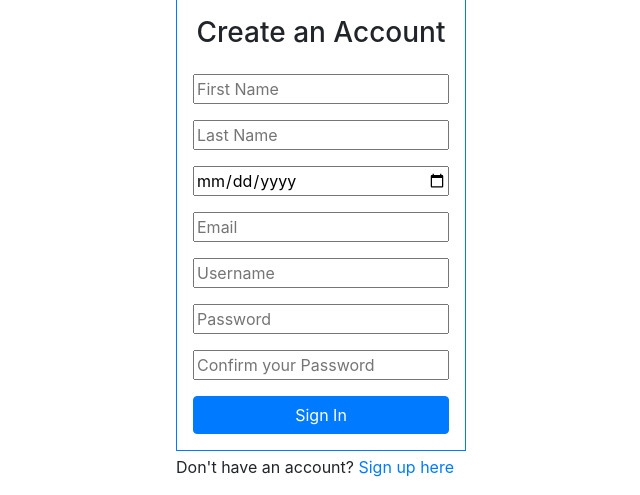
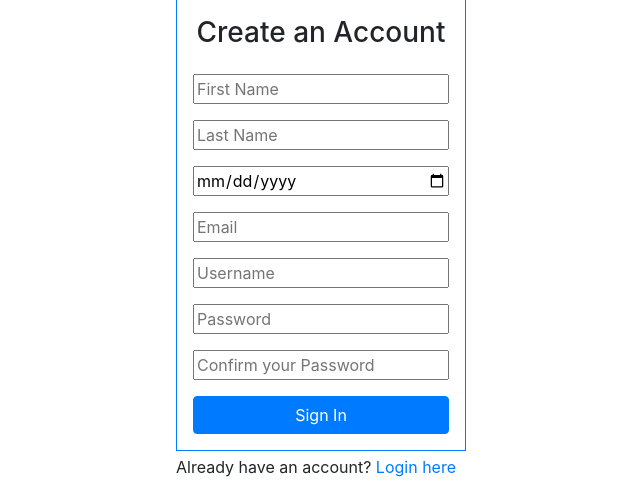
Before and after one commit to LostManJohnny/Project, a PHP site: page /signup.php in a window 1280 px wide. Shown: the part 365-860 px from the top of the page, without its empty margins (319-959 px from the left). Run offline with PHP 8.4, Linux system fonts and the light colour scheme; data that the repository does not hold is empty.

Commit message:
Fixed link at the bottom of the sign up page

```diff
--- a/signup.php
+++ b/signup.php
@@ -76,7 +76,7 @@
                 <button type="submit" class="btn btn-primary">Sign In</button>
             </form>
             <!-- Link to create account -->
-            <p>Don't have an account? <a href="./">Sign up here</a></p>
+            <p>Already have an account? <a href="./login.php">Login here</a></p>
         </div>
     </main>
     <footer>
```
